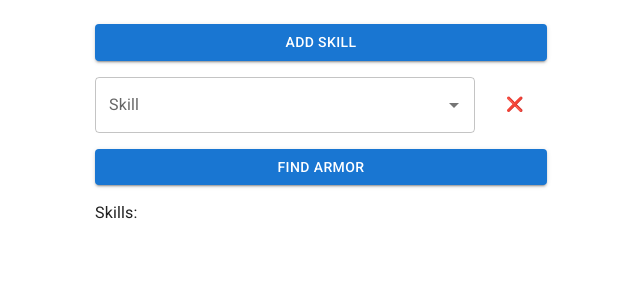
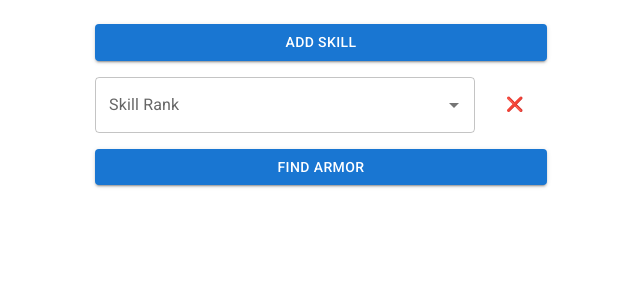
Before and after one commit to philipdnichols/monster-hunter-helper, a React (Create React App) app: page /armor-searcher in a window 1280 px wide. Both pictures are taken after a click on the button "ADD SKILL". Shown: the top 300 px of the page, without its empty margins (319-959 px from the left). Built offline with nearby package versions, Linux system fonts and the light colour scheme; a web font is replaced by a local one.

Commit message:
Modifying algorithm slightly, changing to search for specific ranks

```diff
--- a/src/world/components/ArmorSearcher/ArmorSearchUtil.ts
+++ b/src/world/components/ArmorSearcher/ArmorSearchUtil.ts
@@ -51,18 +51,24 @@ export function findArmor(
   });
 }
 
+// TODO turn into a hook because we pass in 'skills'?
 export function findArmorPossibilities(
   headArmors: IArmor[],
   chestArmors: IArmor[],
   gloveArmors: IArmor[],
   waistArmors: IArmor[],
   legArmors: IArmor[],
-  desiredSkills: ISkill[],
+  desiredSkillRanks: ISkillRank[],
   skills: ISkill[],
   limit: number
 ): IArmor[][] {
   const armorSets: IArmor[][] = [];
 
+  // TODO possible optimization - build the set and add and remove skill ranks
+  //  as the iteration happens?
+  console.log(
+    `Checking ${headArmors.length * chestArmors.length * gloveArmors.length * waistArmors.length * legArmors.length} armor sets for solutions, limiting to ${limit} solutions`
+  );
   for (const head of headArmors) {
     for (const chest of chestArmors) {
       for (const gloves of gloveArmors) {
@@ -70,13 +76,17 @@ export function findArmorPossibilities(
           for (const legs of legArmors) {
             const armorSet = [head, chest, gloves, waist, legs];
             const skillRanks = calculateSkillRanks(armorSet, skills);
-            const skillIds = skillRanks.map(
-              (skillRank: ISkillRank) => skillRank.skill
-            );
+            const skillToRankLevelMapping: { [skillId: number]: number } = {};
+            skillRanks.forEach((skillRank: ISkillRank) => {
+              skillToRankLevelMapping[skillRank.skill] = skillRank.level;
+            });
 
             let armorSetContainsDesiredSkills = true;
-            for (const desiredSkill of desiredSkills) {
-              if (!skillIds.includes(desiredSkill.id)) {
+            for (const desiredSkillRank of desiredSkillRanks) {
+              const skillRankLevel: number | undefined =
+                skillToRankLevelMapping[desiredSkillRank.skill];
+
+              if (!skillRankLevel || skillRankLevel < desiredSkillRank.level) {
                 armorSetContainsDesiredSkills = false;
                 break;
               }
--- a/src/world/components/ArmorSearcher/ArmorSearcher.tsx
+++ b/src/world/components/ArmorSearcher/ArmorSearcher.tsx
@@ -11,69 +11,95 @@ import {
 } from '../../typings/Armor';
 import { ISkill, ISkillRank } from '../../typings/Skills';
 import {
-  calculateSkillRanks,
   findArmor,
   findArmorPossibilities,
   sortByBaseDefenseDescending,
 } from './ArmorSearchUtil';
-import { MASTER_RANK } from '../../typings/Shared';
+import { HIGH_RANK, LOW_RANK } from '../../typings/Shared';
+
+interface SkillMapping {
+  [id: string]: ISkill;
+}
 
 export const ArmorSearcher = (): ReactElement => {
   const { skills, armors } = useContext<IDataContext>(DataContext);
 
-  const [head, setHead] = useState<IArmor | null>(null);
-  const [chest, setChest] = useState<IArmor | null>(null);
-  const [gloves, setGloves] = useState<IArmor | null>(null);
-  const [waist, setWaist] = useState<IArmor | null>(null);
-  const [legs, setLegs] = useState<IArmor | null>(null);
+  // const [head, setHead] = useState<IArmor | null>(null);
+  // const [chest, setChest] = useState<IArmor | null>(null);
+  // const [gloves, setGloves] = useState<IArmor | null>(null);
+  // const [waist, setWaist] = useState<IArmor | null>(null);
+  // const [legs, setLegs] = useState<IArmor | null>(null);
 
+  const [skillMapping, setSkillMapping] = useState<SkillMapping>({});
   const [skillRanks, setSkillRanks] = useState<ISkillRank[]>([]);
 
-  const [selectedSkills, setSelectedSkills] = useState<(ISkill | null)[]>([]);
+  const [selectedSkillRanks, setSelectedSkillRanks] = useState<
+    (ISkillRank | null)[]
+  >([]);
 
   useEffect(() => {
-    const selectedArmor: IArmor[] = [];
-    if (head) selectedArmor.push(head);
-    if (chest) selectedArmor.push(chest);
-    if (gloves) selectedArmor.push(gloves);
-    if (waist) selectedArmor.push(waist);
-    if (legs) selectedArmor.push(legs);
+    const _skillMapping: SkillMapping = {};
+    const _skillRanks: ISkillRank[] = [];
 
-    setSkillRanks(calculateSkillRanks(selectedArmor, skills));
-  }, [head, chest, gloves, waist, legs, skills]);
+    skills.forEach((skill: ISkill) => {
+      _skillMapping[skill.id] = skill;
+      _skillRanks.push(...skill.ranks);
+    });
 
-  function handleAddSkill() {
-    setSelectedSkills([...selectedSkills, null]);
+    setSkillMapping(_skillMapping);
+    setSkillRanks(_skillRanks);
+  }, [skills]);
+
+  // useEffect(() => {
+  //   const selectedArmor: IArmor[] = [];
+  //   if (head) selectedArmor.push(head);
+  //   if (chest) selectedArmor.push(chest);
+  //   if (gloves) selectedArmor.push(gloves);
+  //   if (waist) selectedArmor.push(waist);
+  //   if (legs) selectedArmor.push(legs);
+  //
+  //   setSkillRanks(calculateSkillRanks(selectedArmor, skills));
+  // }, [head, chest, gloves, waist, legs, skills]);
+
+  function handleAddSkillRank() {
+    setSelectedSkillRanks([...selectedSkillRanks, null]);
   }
 
-  function handleChangeSelectedSkill(
-    selectedSkill: ISkill | null,
+  function handleChangeSelectedSkillRank(
+    selectedSkillRank: ISkillRank | null,
     index: number
   ) {
-    const _selectedSkills = [...selectedSkills];
-    setSelectedSkills([
-      ..._selectedSkills.slice(0, index),
-      selectedSkill,
-      ..._selectedSkills.slice(index + 1),
+    const _selectedSkillRanks = [...selectedSkillRanks];
+    setSelectedSkillRanks([
+      ..._selectedSkillRanks.slice(0, index),
+      selectedSkillRank,
+      ..._selectedSkillRanks.slice(index + 1),
     ]);
   }
 
-  function handleRemoveSkill(index: number) {
-    const _selectedSkills = [...selectedSkills];
-    _selectedSkills.splice(index, 1);
-    setSelectedSkills(_selectedSkills);
+  function handleRemoveSkillRank(index: number) {
+    const _selectedSkillRanks = [...selectedSkillRanks];
+    _selectedSkillRanks.splice(index, 1);
+    setSelectedSkillRanks(_selectedSkillRanks);
   }
 
   function handleFindArmor() {
-    const _selectedSkills: ISkill[] = selectedSkills.filter(
-      (selectedSkill: ISkill | null) => !!selectedSkill
-    ) as ISkill[];
+    const _selectedSkillRanks: ISkillRank[] = selectedSkillRanks.filter(
+      (selectedSkillRank: ISkillRank | null) => !!selectedSkillRank
+    ) as ISkillRank[];
 
+    let time = new Date().getTime();
     const foundArmor = findArmor(
-      armors.filter((armor: IArmor) => armor.rank === MASTER_RANK),
-      _selectedSkills
+      armors.filter(
+        (armor: IArmor) => armor.rank === LOW_RANK || armor.rank === HIGH_RANK
+      ),
+      _selectedSkillRanks.map(
+        (selectedSkillRank: ISkillRank) => skillMapping[selectedSkillRank.skill]
+      )
     );
+    console.log(`findArmor took ${new Date().getTime() - time} milliseconds`);
 
+    time = new Date().getTime();
     const armorPossibilities = findArmorPossibilities(
       foundArmor
         .filter((armor: IArmor) => armor.type === ARMOR_TYPE_HEAD)
@@ -90,19 +116,22 @@ export const ArmorSearcher = (): ReactElement => {
       foundArmor
         .filter((armor: IArmor) => armor.type === ARMOR_TYPE_LEGS)
         .sort(sortByBaseDefenseDescending),
-      _selectedSkills,
+      _selectedSkillRanks,
       skills,
-      200
+      100000000
+    );
+    console.log(
+      `findArmorPossibilities took ${new Date().getTime() - time} milliseconds`
     );
 
     console.log(`Found ${armorPossibilities.length} possibilities`);
-    armorPossibilities.forEach((armorSet: IArmor[]) => {
-      const skillRanks = calculateSkillRanks(armorSet, skills);
-      console.log(`Armor Set: ${armorSet.map((armor: IArmor) => armor.name)}`);
-      console.log(
-        `Skills: ${skillRanks.map((skillRank: ISkillRank) => `${skillRank.skillName} Level ${skillRank.level}`)}`
-      );
-    });
+    // armorPossibilities.forEach((armorSet: IArmor[]) => {
+    //   const skillRanks = calculateSkillRanks(armorSet, skills);
+    //   console.log(`Armor Set: ${armorSet.map((armor: IArmor) => armor.name)}`);
+    //   console.log(
+    //     `Skills: ${skillRanks.map((skillRank: ISkillRank) => `${skillRank.skillName} Level ${skillRank.level}`)}`
+    //   );
+    // });
   }
 
   function render(): ReactElement {
@@ -116,27 +145,51 @@ export const ArmorSearcher = (): ReactElement => {
           width: 500,
         }}
       >
-        <Button variant="contained" onClick={handleAddSkill}>
+        <Button variant="contained" onClick={handleAddSkillRank}>
           Add Skill
         </Button>
-        {selectedSkills.map((selectedSkill: ISkill | null, index: number) => (
-          <Box sx={{ display: 'flex', gap: 1 }} key={`selectedSkill-${index}`}>
+        {selectedSkillRanks.map(
+          (selectedSkillRank: ISkillRank | null, index: number) => (
+            <Box
+              sx={{ display: 'flex', gap: 1 }}
+              key={`selectedSkillRank-${index}`}
+            >
               <Autocomplete
                 sx={{ flex: '3' }}
-              options={skills}
+                options={skillRanks.filter((skillRank: ISkillRank) => {
+                  return (
+                    selectedSkillRank === null ||
+                    skillRank.skill !== selectedSkillRank.skill
+                  );
+                })}
+                // TODO add filtering for other skill ranks selected in the UI,
+                //  but not the rank that is selected in THIS autocomplete,
+                //  so that you can't have two skill ranks for the same skill
+                //  selected
+                // options={skillRanks.filter((skillRank: ISkillRank) => {
+                //   return (
+                //     selectedSkillRank === null ||
+                //     skillRank.skill !== selectedSkillRank.skill
+                //   );
+                // })}
                 // groupBy={(armor: IArmor) =>
                 //   (armor.armorSet as unknown as IArmorSet).name
                 // }
-              getOptionLabel={(skill: ISkill) => skill.name}
-              renderInput={(params) => <TextField {...params} label="Skill" />}
-              onChange={(_, skill: ISkill | null) => {
-                handleChangeSelectedSkill(skill, index);
+                getOptionLabel={(skillRank: ISkillRank) =>
+                  `${skillRank.skillName} Level ${skillRank.level}`
+                }
+                renderInput={(params) => (
+                  <TextField {...params} label="Skill Rank" />
+                )}
+                onChange={(_, skillRank: ISkillRank | null) => {
+                  handleChangeSelectedSkillRank(skillRank, index);
                 }}
-              value={selectedSkill}
+                value={selectedSkillRank}
               />
-            <Button onClick={() => handleRemoveSkill(index)}>❌</Button>
+              <Button onClick={() => handleRemoveSkillRank(index)}>❌</Button>
             </Box>
-        ))}
+          )
+        )}
 
         {/*<Autocomplete*/}
         {/*  sx={{ width: 500 }}*/}
@@ -194,14 +247,14 @@ export const ArmorSearcher = (): ReactElement => {
         <Button variant="contained" onClick={handleFindArmor}>
           Find Armor
         </Button>
-        <Box>
-          Skills:
-          {skillRanks.map((skillRank: ISkillRank) => (
-            <Box key={skillRank.skillName}>
-              {skillRank.skillName} Level {skillRank.level}
-            </Box>
-          ))}
-        </Box>
+        {/*<Box>*/}
+        {/*  Skills:*/}
+        {/*  {skillRanks.map((skillRank: ISkillRank) => (*/}
+        {/*    <Box key={skillRank.skillName}>*/}
+        {/*      {skillRank.skillName} Level {skillRank.level}*/}
+        {/*    </Box>*/}
+        {/*  ))}*/}
+        {/*</Box>*/}
       </Container>
     );
   }
```
Also changed, not shown: 1 other file (tests, documents, lock files or other folders). Lines whose indentation alone changed are shown as unchanged.
